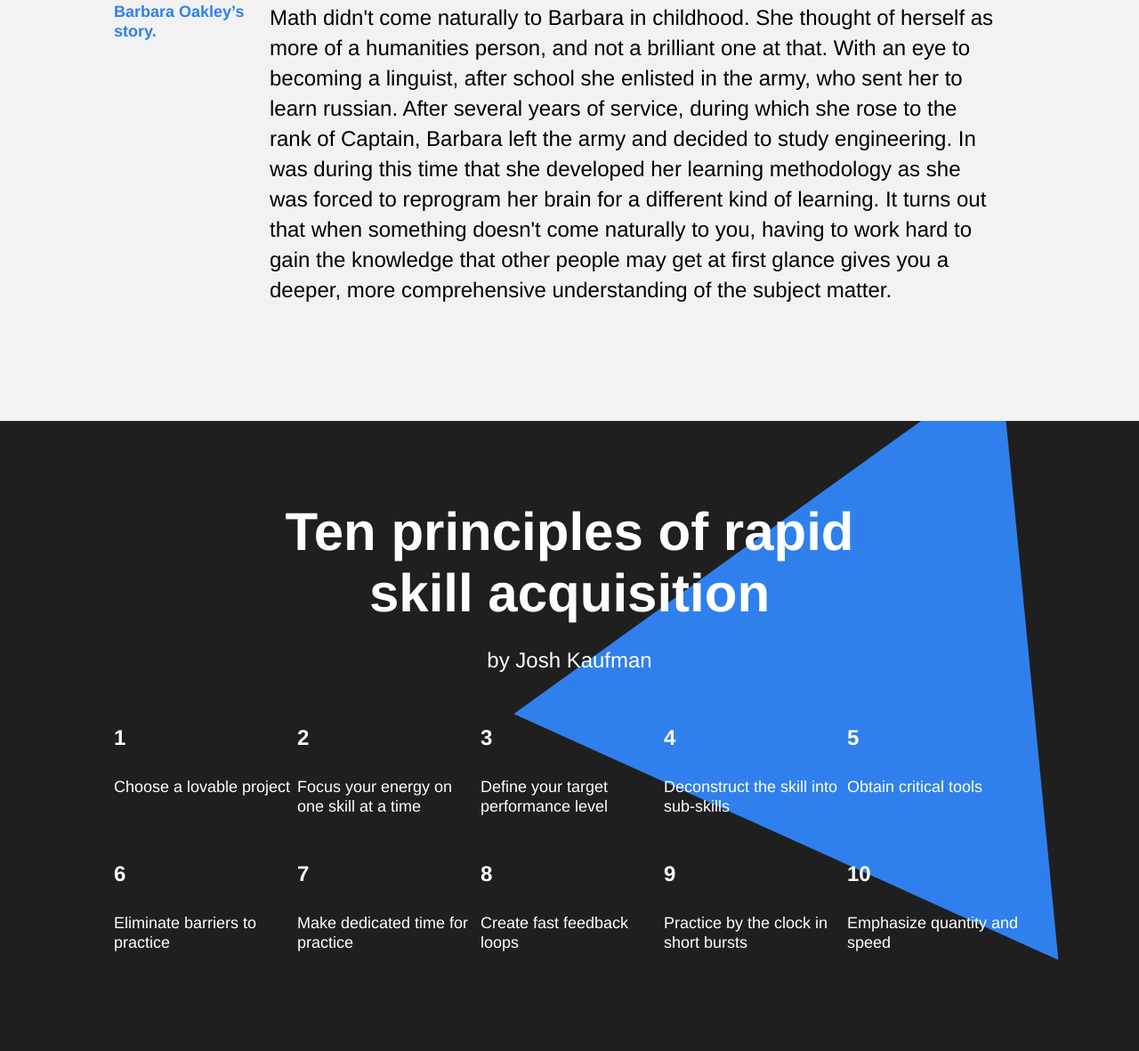
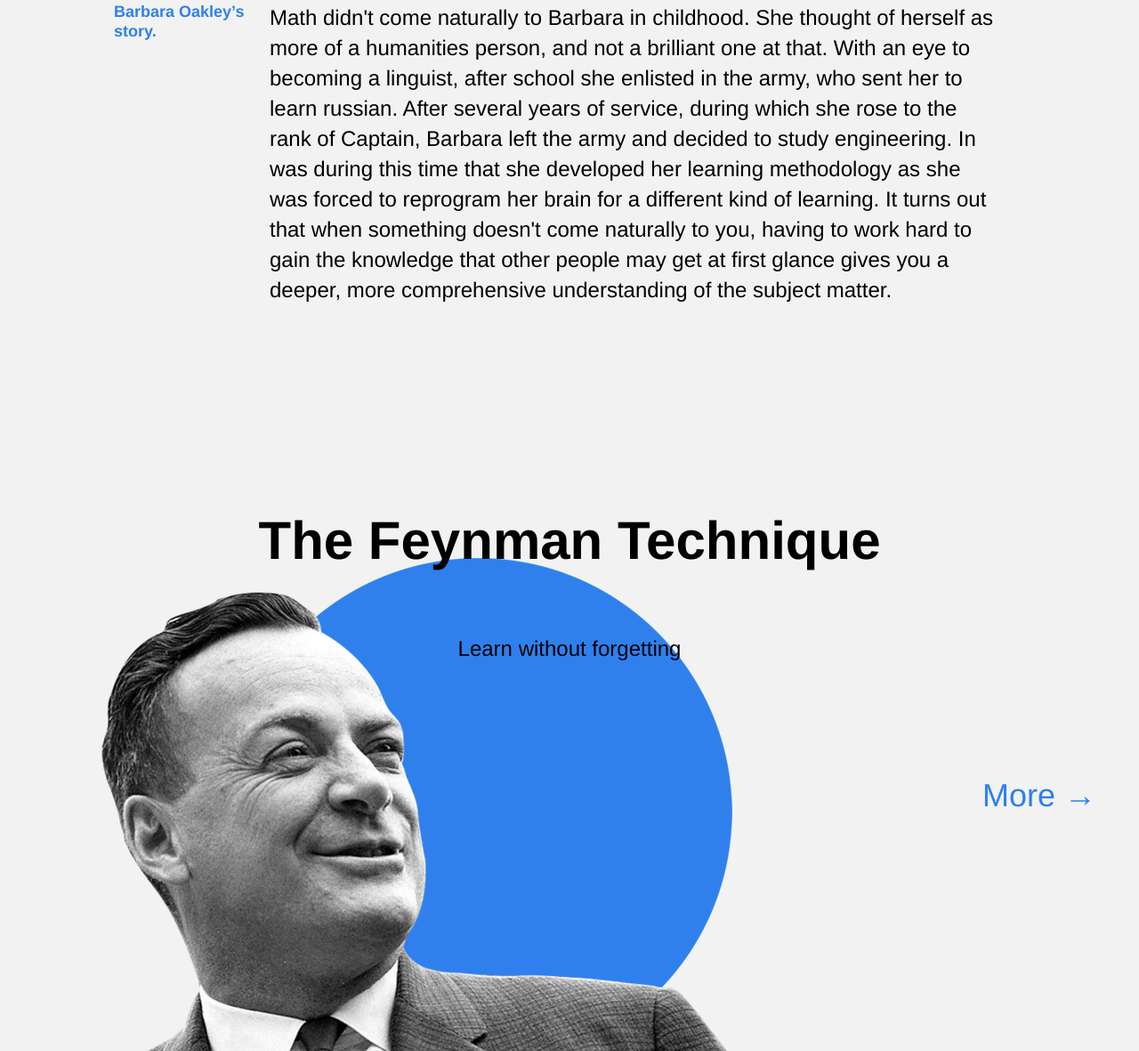
Before and after one commit to NazarPauk/learning-how-to-learn, a plain HTML site: page index.html in a window 1280 px wide. Shown: the part 1619-2800 px from the top of the page at 89% size. Drawn offline with Linux system fonts and the light colour scheme.

Commit message:
Add files via upload

```diff
--- a/index.html
+++ b/index.html
@@ -38,7 +38,11 @@
                 </div>
             </section>
 
-
+            <section class="feynman">
+                <h2 class="feynman__title">The Feynman Technique</h2>
+                <p class="feynman__subtitle">Learn without forgetting</p>
+                <a href="" class="feynman__link">More →</a>
+            </section>
 
             <section class="kaufman">
                 <img src="image/kaufman-triangle.svg" alt="" class="kaufman__triangle">
--- a/style.css
+++ b/style.css
@@ -80,7 +80,17 @@
     right: 0;
     top: 64px;
     position: absolute;
+    animation: rotate 10s linear infinite;
 }
+
+@keyframes rotate {
+    0% {
+      transform: rotate(0deg);
+    }
+    100% {
+      transform: rotate(360deg);
+    }
+  }
 
 .description{
     background-color: white;
@@ -124,6 +134,58 @@
     font-weight: 600;
     font-size: 24px;
 }
+
+.feynman{
+    min-height: 790px;
+    background-image: url(image/feynman.png);
+    background-repeat: no-repeat;
+    background-position: left bottom;
+    background-size:867px 637px;
+    position: relative;
+    width: 100%;
+    display: flex ;
+    flex-direction: column;
+    align-items: center;
+    overflow: hidden;
+    background-color: #f2f2f2;
+
+
+}
+
+.feynman__title{
+    width: 60%;
+    text-align: center;
+    align-self: center;
+    overflow: hidden;
+    color: rgb(0, 0, 0);
+    line-height: 1.15;
+    font-size: 60px;
+    font-weight: 600;
+    z-index: 1;
+    margin: 0;
+    padding-top: 100px;
+    padding-bottom: 70px;
+}
+
+.feynman__subtitle{
+    align-self: center;
+    color: rgb(0, 0, 0);
+    line-height: 34px;
+    font-size: 24px;
+    z-index: 1;
+    margin: 0;
+}
+
+.feynman__link{
+    position: absolute;
+    top: 50%;
+    right: 48px;
+    color: #2f80ed;
+    text-decoration: none;
+    line-height: 51px;
+    font-size: 36px;
+}
+
 
 .kaufman{
     position: relative;
@@ -201,6 +263,8 @@
     transform: rotate(35deg);
     right: -80px;
     top: -60px;
+    animation: rotate 10s linear infinite;
+
 }
 
 .footer{
@@ -213,7 +277,6 @@
 .footer__author{
     margin: 0;
     padding: 18px 0 18px;
-    /* width: 90%; */
     color: white;
     font-family:'Helvetica Neue', 'Arial', sans-serif;
 }
```
Also changed, not shown: image/feynman.png (added).
